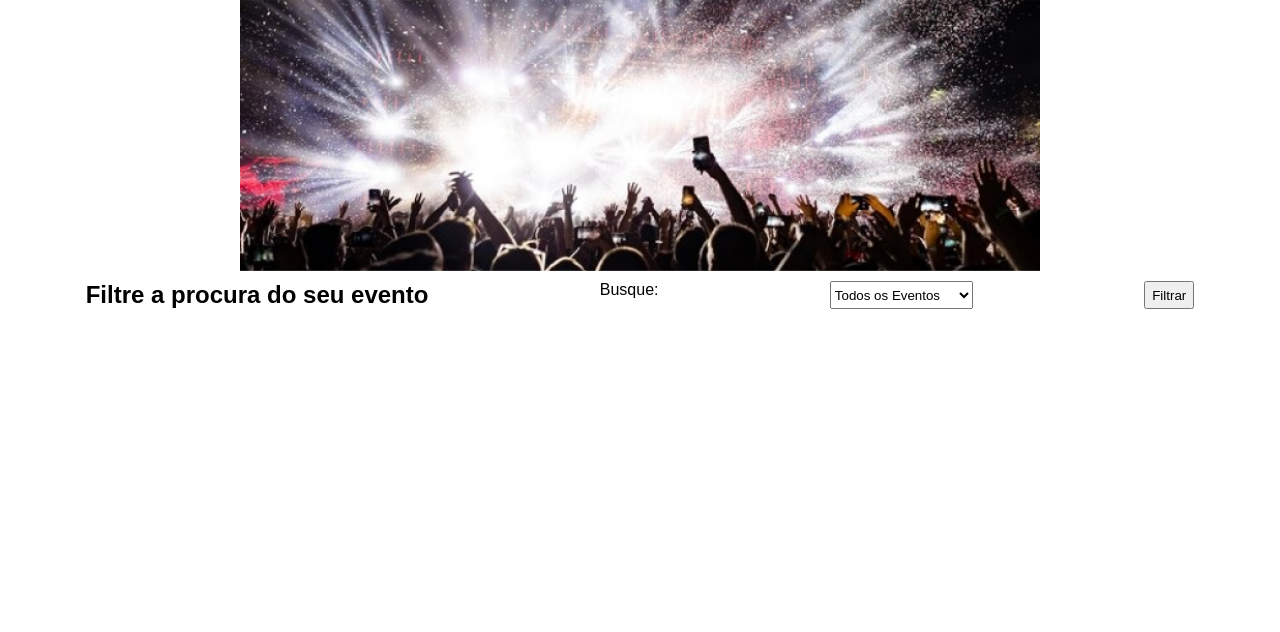
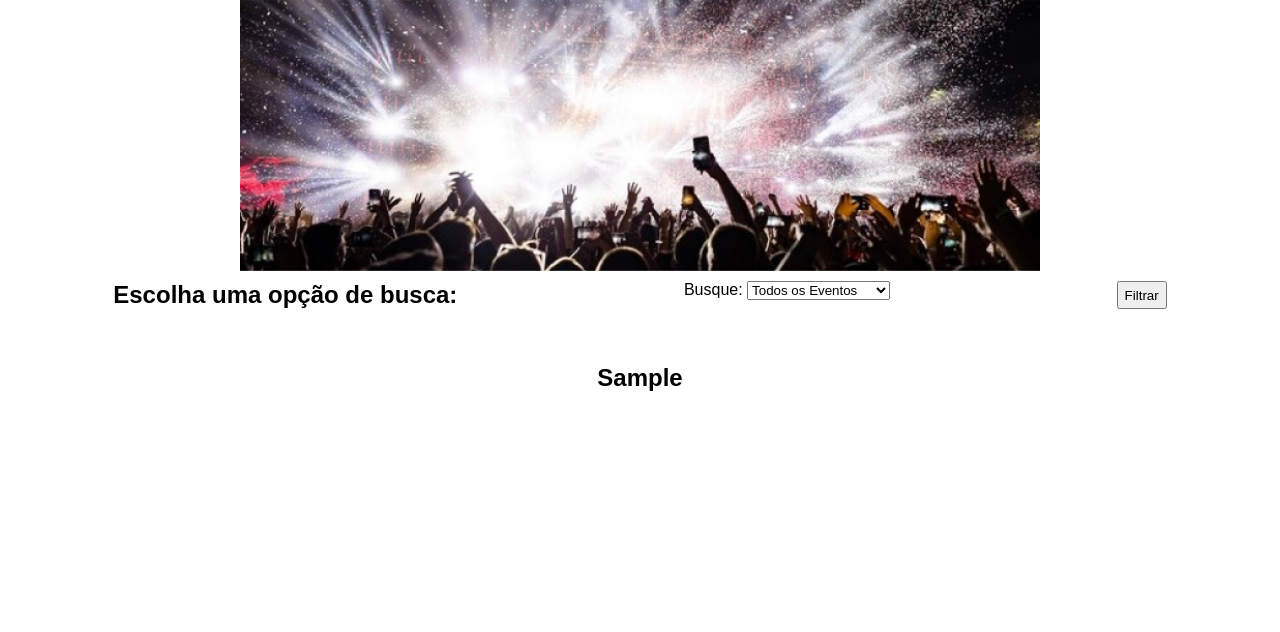
Before and after one commit to gigigabytes/vumbora_, a Django app: template mysite/vumbora/templates/vumbora/lista_eventos_semana.html in a window 1280 px wide. Shown: the part 58-690 px from the top of the page. Run offline with Django 4.2, Linux system fonts and the light colour scheme; data comes from the database, SQL or seed files in the repository; both versions use the stored data as it was after the commit; tables that the repository leaves empty hold one stand-in row (values such as "Sample post"); the template is opened without the code that fills it: values that come from a table or form of the project are taken from there, most other values are stand-ins (such as "Sample title", 1, 10 or a date in 2020).

Commit message:
Atualizado o detalhamento do cdu e o template

```diff
--- a/mysite/vumbora/static/vumbora/css/eventos_semana.css
+++ b/mysite/vumbora/static/vumbora/css/eventos_semana.css
@@ -21,9 +21,10 @@
 header, section, .filtragem{
     margin-top: 10px;
 }
-h2{
+.msgbusca{
     display: flex;
     justify-content: center;
+    margin-top: 55px;
 }
 
 body {
--- a/mysite/vumbora/templates/vumbora/lista_eventos_semana.html
+++ b/mysite/vumbora/templates/vumbora/lista_eventos_semana.html
@@ -39,17 +39,19 @@
     <div class="filtragem">
 
         <form class="campolistagem" method="get" action="{% url 'vumbora:lista_eventos_semana' %}">
-            <h2 class="textoform"> Filtre a procura do seu evento </h2>
-            <label for="filtro_semana">Busque:</label>
-            <select name="filtro_semana" id="filtro_semana">
-                <option value="evento_list" >Todos os Eventos</option>
-                <option value="eventos_semana">Eventos da Semana</option>
-            </select>
+            <h2 class="textoform"> Escolha uma opção de busca: </h2>
+            <div>
+                <label for="filtro_semana">Busque:</label>
+                <select name="filtro_semana" id="filtro_semana">
+                    <option value="evento_list" >Todos os Eventos</option>
+                    <option value="eventos_semana">Eventos da Semana</option>
+                </select>
+            </div>
             <input type="submit" value="Filtrar">
         </form>
 
         {% if eventos_semana and request.GET.filtro_semana == 'eventos_semana' %}
-            <h2> Eventos Encontrados </h2>
+            <h2 class="msgbusca"> Eventos Encontrados </h2>
             <div class="lista-eventos-pai">
                 {% for evento in eventos_semana %}
                     <div class="lista-eventos-filho">
@@ -62,6 +64,8 @@
                     </div>
                 {% endfor %}
             </div>
+        {% else %}
+        <h2 class="msgbusca"> {{ mensagem_sem_eventos }} </h2>
         {% endif %}
 
         <!-- <div class="events-container-duplicate">
```
Also changed, not shown: mysite/db.sqlite3 (added), mysite/media/images/Filtrar-Eevntos_7d48Vyu.png (added), mysite/media/images/Filtrar-Eevntos_iyzHOlF.png (added), mysite/media/images/Listar-Eventos_k2NdVJK.png (added), mysite/media/images/Listar-Eventos_lsqxAER.png (added).
